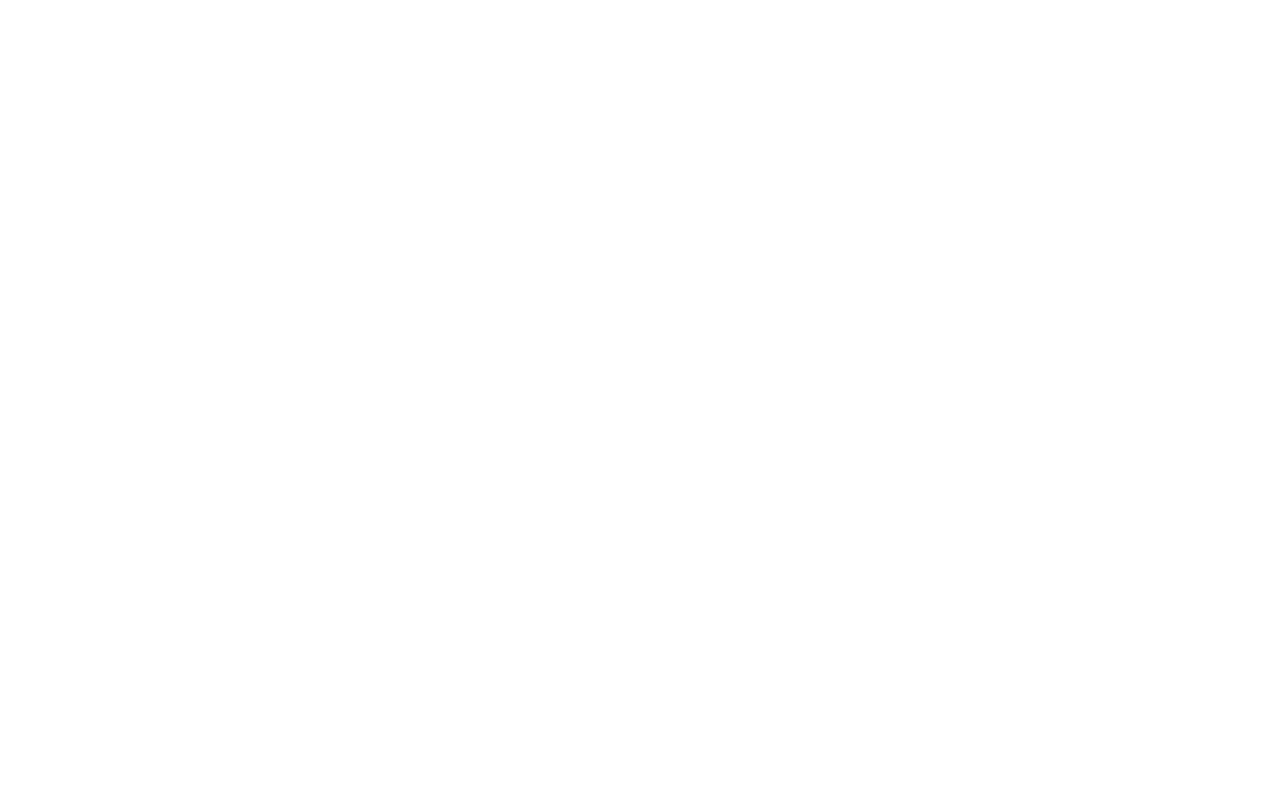
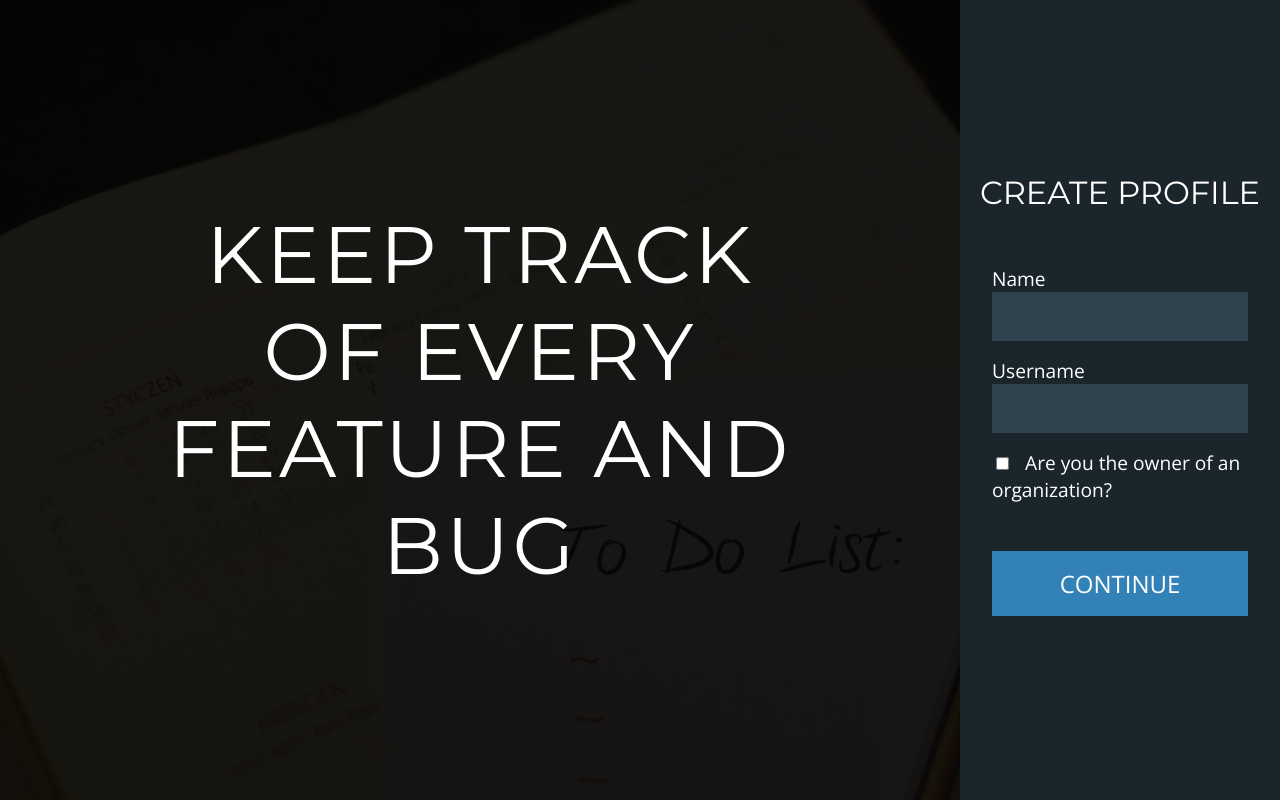
Before and after one commit to prateeksoni1/matter, a React (Create React App) app: page /create-profile in a window 1280 px wide. Built offline with nearby package versions, Linux system fonts and the light colour scheme.

Commit message:
add checkbox for owner
Signed-off-by: proforty7 <proforty7@gmail.com>

```diff
--- /dev/null
+++ b/src/api/index.ts
@@ -0,0 +1,5 @@
+import axios from "axios";
+
+export default axios.create({
+  baseURL: "http://localhost:8000",
+});
--- a/src/components/routes/routes.tsx
+++ b/src/components/routes/routes.tsx
@@ -2,6 +2,7 @@
 import { BrowserRouter, Route, RouteProps, Switch } from "react-router-dom";
 import HomeScreen from "../../screens/homeScreen/homeScreen";
 import SignupScreen from "../../screens/signupScreen/signupScreen";
+import CreateProfileScreen from "../../screens/createProfileScreen/createProfileScreen";
 
 const PublicRoute: FunctionComponent<RouteProps> = ({
   component: Component,
@@ -14,6 +15,7 @@
   return (
     <BrowserRouter>
       <Switch>
+        <PublicRoute path="/create-profile" component={CreateProfileScreen} />
         <PublicRoute path="/signup" component={SignupScreen} />
         <PublicRoute path="/" exact component={HomeScreen} />
       </Switch>
--- a/src/components/step/input/input.tsx
+++ b/src/components/step/input/input.tsx
@@ -1,13 +1,29 @@
 import React, { FunctionComponent } from "react";
 import classes from "./input.module.scss";
-import { Field } from "formik";
+import { Field, ErrorMessage } from "formik";
 import { InputProps } from "../../../types";
 
 const Input: FunctionComponent<InputProps> = (props) => {
+  if (props.type === "checkbox") {
+    return (
+      <div className={classes.input}>
+        <label htmlFor={props.name} className={classes.checkLabel}>
+          <Field
+            name={props.name}
+            type={props.type}
+            style={{ width: "fit-content", marginRight: "1rem" }}
+          />
+          {props.label}
+        </label>
+      </div>
+    );
+  }
+
   return (
     <div className={classes.input}>
       <label htmlFor={props.name}>{props.label}</label>
       <Field name={props.name} type={props.type} />
+      <ErrorMessage name={props.name} component="div" />
     </div>
   );
 };
--- a/src/components/step/step.tsx
+++ b/src/components/step/step.tsx
@@ -5,6 +5,8 @@
 import { StepProps } from "../../types";
 
 const Step: FunctionComponent<StepProps> = ({
+  initialValues,
+  validationSchema,
   bg,
   head,
   handleSubmit,
@@ -21,13 +23,14 @@
       <div className={classes.container}>
         <h1>{formHead}</h1>
         <Formik
-          initialValues={{ email: "", password: "", confirmPassword: "" }}
+          initialValues={initialValues}
           onSubmit={handleSubmit}
+          validationSchema={validationSchema}
         >
           <Form>
             {React.Children.toArray(
               inputs.map((item) => (
-                <Input name={item.name} label={item.label} />
+                <Input name={item.name} label={item.label} type={item.type} />
               ))
             )}
 
--- /dev/null
+++ b/src/screens/createProfileScreen/createProfileScreen.tsx
@@ -0,0 +1,63 @@
+import React, { FunctionComponent } from "react";
+import { SignupValues, ProfileValues } from "../../types";
+import Step from "../../components/step/step";
+import { InputProps } from "../../types";
+import { RouteComponentProps } from "react-router-dom";
+import * as Yup from "yup";
+import api from "../../api";
+
+const stepInputs: Array<InputProps> = [
+  {
+    name: "name",
+    label: "Name",
+  },
+  {
+    name: "username",
+    label: "Username",
+  },
+  {
+    name: "isOwner",
+    label: "Are you the owner of an organization?",
+    type: "checkbox",
+  },
+];
+
+const CreateProfileScreen: FunctionComponent<RouteComponentProps> = (props) => {
+  const validationSchema: Yup.ObjectSchema<ProfileValues> = Yup.object({
+    name: Yup.string().required().min(4),
+    username: Yup.string()
+      .required()
+      .test("username-test", "Username is already taken", async function (
+        value
+      ) {
+        try {
+          const res = await api.get(`/api/profile/${value}`);
+          if (res.data.success) return false;
+          return true;
+        } catch (err) {
+          return false;
+        }
+      }),
+    isOwner: Yup.boolean(),
+  }).defined();
+
+  const handleSubmit = async (values: SignupValues) => {
+    console.log(values);
+    // const { name, username } = values;
+    // await api.post("/api/auth/signup", { email, password });
+  };
+
+  return (
+    <Step
+      bg={require("../../assets/images/create-task.jpg")}
+      head="Keep track of every feature and bug"
+      formHead="Create Profile"
+      handleSubmit={handleSubmit}
+      inputs={stepInputs}
+      validationSchema={validationSchema}
+      initialValues={{ name: "", username: "", isOwner: false }}
+    />
+  );
+};
+
+export default CreateProfileScreen;
--- a/src/screens/signupScreen/signupScreen.tsx
+++ b/src/screens/signupScreen/signupScreen.tsx
@@ -1,8 +1,10 @@
-import React, { FunctionComponent, useState } from "react";
-import { FormikValues } from "formik";
+import React, { FunctionComponent } from "react";
+import { SignupValues } from "../../types";
 import Step from "../../components/step/step";
 import { InputProps } from "../../types";
 import { RouteComponentProps } from "react-router-dom";
+import * as Yup from "yup";
+import api from "../../api";
 
 const stepInputs: Array<InputProps> = [
   {
@@ -23,8 +25,21 @@
 ];
 
 const SignupScreen: FunctionComponent<RouteComponentProps> = (props) => {
-  const handleSubmit = (values: FormikValues) => {
-    console.log(values);
+  const validationSchema: Yup.ObjectSchema<SignupValues> = Yup.object({
+    email: Yup.string().email().defined(),
+    password: Yup.string().min(6).defined(),
+    confirmPassword: Yup.string()
+      .min(6, "Passwords do not match")
+      .defined()
+      .test("password-match", "Passwords do not match", function (value) {
+        return this.parent.password === value;
+      }),
+  }).defined();
+
+  const handleSubmit = async (values: SignupValues) => {
+    const { email, password } = values;
+    await api.post("/api/auth/signup", { email, password });
+    props.history.push("/create-profile");
   };
 
   return (
@@ -34,6 +49,8 @@
       formHead="Sign up to Matter"
       handleSubmit={handleSubmit}
       inputs={stepInputs}
+      validationSchema={validationSchema}
+      initialValues={{ email: "", password: "", confirmPassword: "" }}
     />
   );
 };
```
Also changed, not shown: package.json (+8 -2 lines), src/types/index.ts (+16 -2 lines), 1 other file (tests, documents, lock files or other folders).
